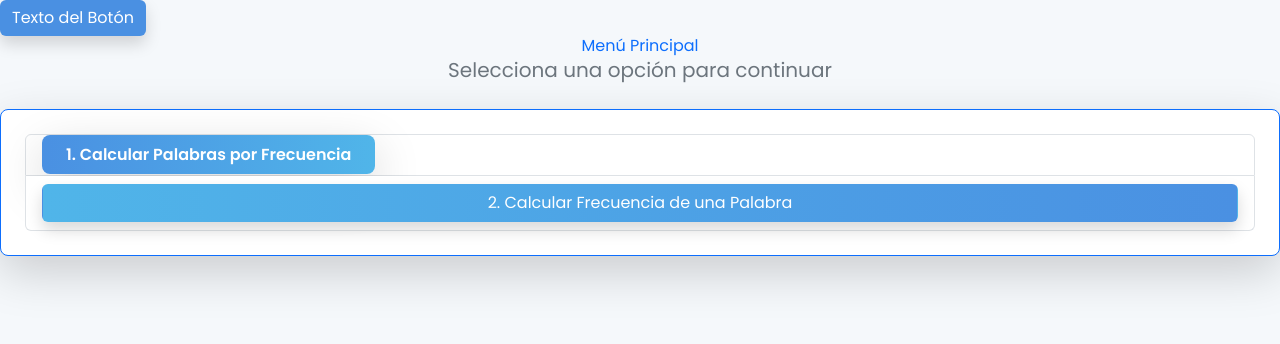
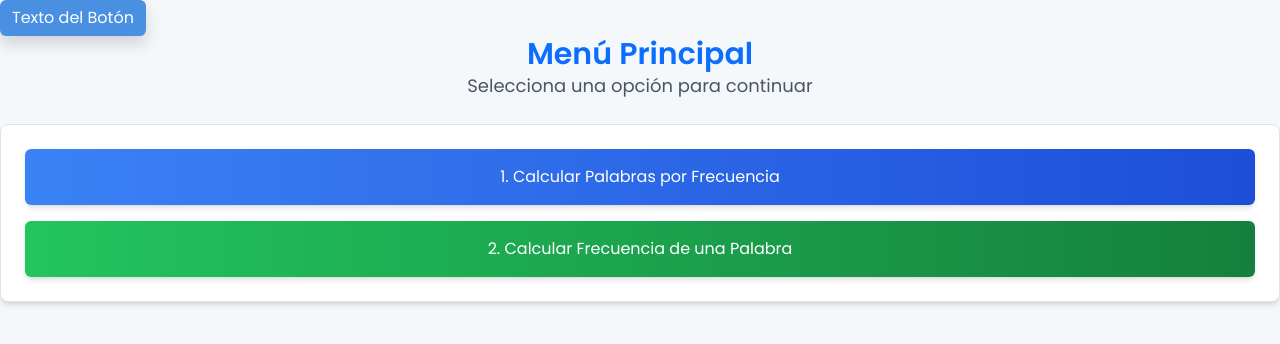
Before and after one commit to jaosomora/LGC-App, a Flask app: page / in a window 1280 px wide. Shown: the top 344 px of the page. Run offline with Flask 3, Linux system fonts and the light colour scheme; data that the repository does not hold is empty; some libraries are stand-ins or nearby versions.

Commit message:
Fase 1: Actualización de diseño moderno en menú principal con Tailwind CSS. Mejora en tarjetas, botones y diseño del historial.

```diff
--- a/templates/menu.html
+++ b/templates/menu.html
@@ -2,32 +2,35 @@
 {% block title %}Interfaz LGC{% endblock %}
 {% block content %}
 <div class="text-center mb-4">
-    <h1 class="text-primary">Menú Principal</h1>
-    <p class="lead">Selecciona una opción para continuar</p>
+    <h1 class="text-primary text-3xl font-bold">Menú Principal</h1>
+    <p class="text-lg text-gray-600">Selecciona una opción para continuar</p>
 </div>
-<div class="bg-white shadow-lg rounded-lg p-6 border border-primary hover:bg-primary hover:text-white transition duration-300 transform hover:scale-105">
-    <ul class="list-group">
-        <li class="list-group-item"><a href="/opcion1" class="bg-gradient-to-r from-primary to-secondary text-white font-bold py-2 px-4 rounded-lg shadow-lg transition hover:from-secondary hover:to-primary">
-            1. Calcular Palabras por Frecuencia
-          </a>
-          </li>
-        <li class="list-group-item"><a href="/opcion2" class="btn w-100 shadow transform hover:scale-105 transition duration-300" style="background: linear-gradient(90deg, #50B5E9, #4A90E2); color: white;">2. Calcular Frecuencia de una Palabra</a></li>
+<div class="bg-white shadow-md rounded-lg p-6 border border-gray-200">
+    <ul class="space-y-4">
+        <li>
+            <a href="/opcion1" class="block bg-gradient-to-r from-blue-500 to-blue-700 text-white text-center py-3 rounded-md shadow-md hover:shadow-lg hover:from-blue-600 hover:to-blue-800 transition">
+                1. Calcular Palabras por Frecuencia
+            </a>
+        </li>
+        <li>
+            <a href="/opcion2" class="block bg-gradient-to-r from-green-500 to-green-700 text-white text-center py-3 rounded-md shadow-md hover:shadow-lg hover:from-green-600 hover:to-green-800 transition">
+                2. Calcular Frecuencia de una Palabra
+            </a>
+        </li>
     </ul>
 </div>
 {% if historial %}
-<div class="mt-5">
-    <h3 class="text-secondary">Historial de Búsquedas</h3>
-    <div class="history-container">
-        <ul class="list-group">
+<div class="mt-8">
+    <h3 class="text-lg font-semibold text-gray-800">Historial de Búsquedas</h3>
+    <div class="bg-gray-100 rounded-lg shadow-md p-4 mt-4">
+        <ul class="divide-y divide-gray-300">
             {% for item in historial %}
-                <li class="list-group-item d-flex justify-content-between align-items-center shadow-sm border border-secondary rounded bg-light transform hover:scale-105 transition duration-300">
-                    <i class="bi bi-bar-chart-fill me-2 text-primary"></i> {{ item }}
-                    {% if ranking and item.split(":")[1].strip().split(" ")[0].lower() in ranking %}
-                    <span class="badge bg-primary ms-2">Puntuación: {{ ranking[item.split(":")[1].strip().split(" ")[0].lower()] }}</span>
-                    {% else %}
-                    <span class="badge bg-secondary ms-2">Sin puntuación</span>
-                    {% endif %}
-                </li>
+            <li class="flex justify-between items-center py-2">
+                <span class="text-gray-800">{{ item }}</span>
+                <span class="bg-gray-300 text-gray-700 text-sm px-2 py-1 rounded-md">
+                    Sin puntuación
+                </span>
+            </li>
             {% endfor %}
         </ul>
     </div>
```
